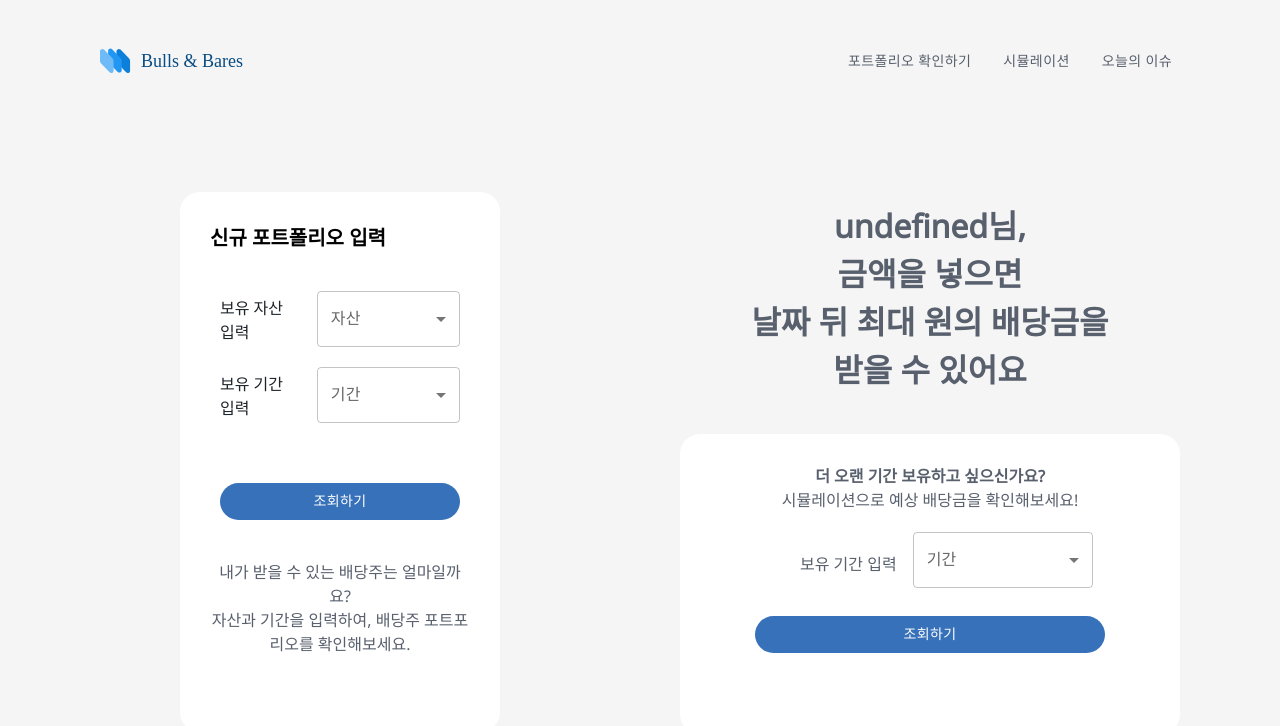
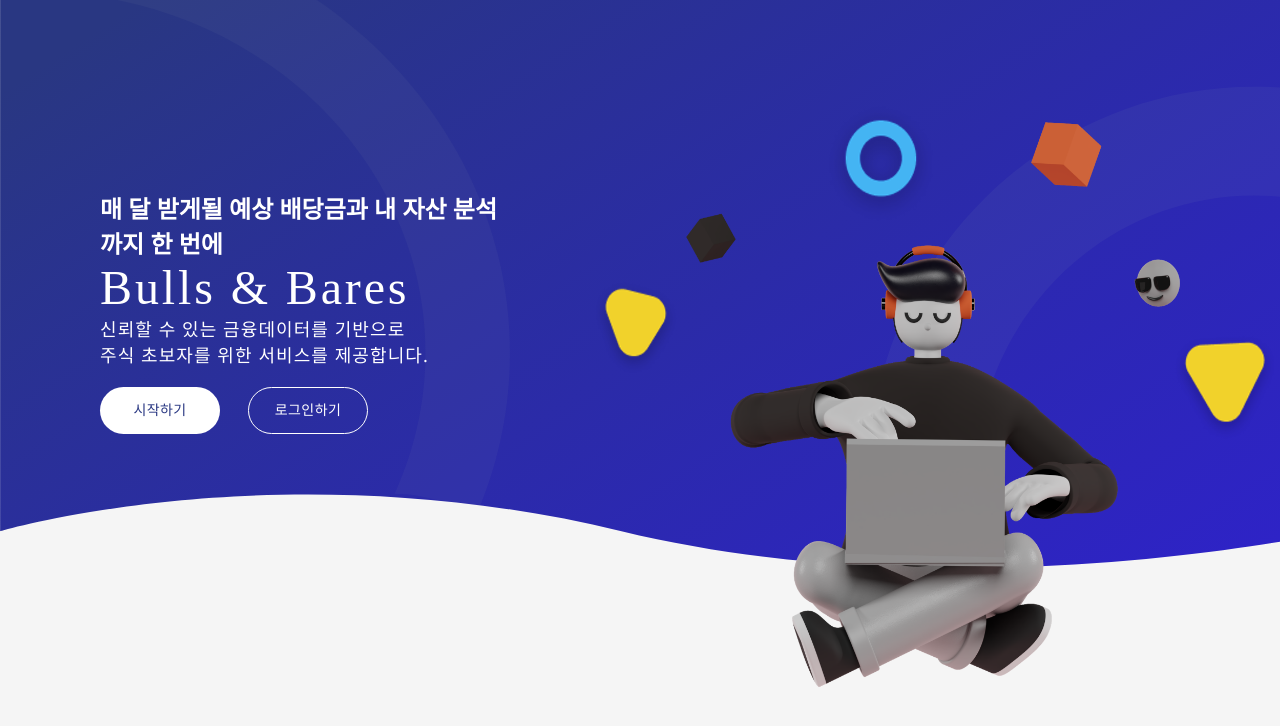
Before and after one commit to hyeyeonismm/bulls-and-bears-frontend, a React (Create React App) app: page / in a window 1280 px wide. Shown: the top 726 px of the page. Built offline with nearby package versions, Linux system fonts and the light colour scheme.

Commit message:
fix: 메인페이지 수정

```diff
--- a/src/pages/MainPage.js
+++ b/src/pages/MainPage.js
@@ -1,252 +1,124 @@
-import React, { useState, useEffect } from 'react';
 import { useNavigate, useLocation } from 'react-router-dom';
-import { Grid, styled, MenuItem, FormControl, Select, InputLabel, Button } from '@mui/material';
-import Header from '../components/Header';
+import { useEffect, useState } from 'react';
+import { Grid, styled, Button } from '@mui/material';
+import background from '../images/background.svg';
+import mainIcon from '../images/imageIcon.png';
+import LoginModal from '../components/LoginModal.js';
+import StartModal from '../components/StartModal.js';
 import axios from 'axios';
 
-function PortfolioPage() {
+function MainPage() {
+	const [loginMessage, setLoginMessage] = useState();
+	const [startMessage, setStartMessage] = useState();
+	const [openLoginModal, setOpenLoginModal] = useState();
+	const [openStartModal, setOpenStartModal] = useState();
+
+	const navigate = useNavigate();
 	const location = useLocation();
-	const name = location.state?.name;
+	const queryParams = new URLSearchParams(location.search);
 
-	const [amount, setAmount] = useState('');
-	const [duration, setDuration] = useState('');
-	const navigate = useNavigate();
-	const [amountLabel, setAmountLabel] = useState('금액');
-	const [durationLabel, setDurationLabel] = useState('날짜');
-	const [reportId, setReportId] = useState();
-	const [totalDividend, setTotalDividend] = useState();
+	useEffect(() => {
+		const name = queryParams.get('name');
+		const fromHomeButton = queryParams.get('fromHomeButton');
 
-	const onClickResult = () => {
-		navigate('/result', { state: { reportId } });
+		if (name && fromHomeButton !== 'true') {
+			setLoginMessage(` ${name}님! 로그인에 성공하셨습니다.`);
+			setOpenLoginModal(true);
+		}
+	}, [location.search]);
+
+	const onClickStart = async () => {
+		const name = queryParams.get('name');
+		if (!name) {
+			setStartMessage('로그인 후 이용해주세요.');
+			setOpenStartModal(true);
+			return;
+		}
+		navigate('/portfolio', {
+			state: { name: name },
+		});
 	};
 
-	const postToBackend = async () => {
-		try {
-			const response = await axios.post('api/v1/report/', { amount, duration }, { withCredentials: true });
-
-			console.log('Success:', response);
-			console.log(response.data.reportId);
-			console.log(response.data.totalDividend);
-			setReportId(response.data.reportId);
-			setTotalDividend(response.data.totalDividend);
-		} catch (error) {
-			console.error('Error:', error);
-		}
+	const Login = async () => {
+		window.location.href = 'http://localhost:8080/oauth2/authorization/google';
 	};
 
-	useEffect(() => {
-		if (amount && duration) {
-			postToBackend();
-		}
-	}, [amount, duration]);
-
-	const onClickSimulate = () => {
-		navigate('/simulate', { state: { amount, duration, name: name } });
+	const closeLoginModal = () => {
+		setOpenLoginModal(false);
 	};
 
-	const amountChange = (event) => {
-		const selectedAmount = event.target.value;
-		setAmount(selectedAmount);
-
-		switch (selectedAmount) {
-			case 100000:
-				setAmountLabel('10만원');
-				break;
-			case 500000:
-				setAmountLabel('50만원');
-				break;
-			case 1000000:
-				setAmountLabel('100만원');
-				break;
-			case 5000000:
-				setAmountLabel('500만원');
-				break;
-			case 10000000:
-				setAmountLabel('1,000만원');
-				break;
-			default:
-				setAmountLabel('금액');
-		}
-	};
-
-	const durationChange = (event) => {
-		const selectedIndex = event.target.value;
-		setDuration(selectedIndex);
-
-		switch (selectedIndex) {
-			case 2:
-				setDurationLabel('2개월');
-				break;
-			case 4:
-				setDurationLabel('4개월');
-				break;
-			case 6:
-				setDurationLabel('6개월');
-				break;
-			case 8:
-				setDurationLabel('8개월');
-				break;
-			case 10:
-				setDurationLabel('10개월');
-				break;
-			default:
-				setDurationLabel('날짜');
-		}
+	const closeStartModal = () => {
+		setOpenStartModal(false);
 	};
 
 	return (
 		<>
-			<Header />
-			<Grid sx={{ display: 'flex', flexDirection: 'row', margin: '70px 100px 20px 180px' }}>
-				<LeftContainer>
-					<Grid sx={{ fontSize: 20, fontWeight: 600 }}>신규 포트폴리오 입력</Grid>
-					<div style={GridStyle}>
-						<div style={ItemStyle}>
-							<div>보유 자산 입력</div>
-							<FormControl sx={{ width: 180 }}>
-								<InputLabel id='amount-label'>자산</InputLabel>
-								<Select labelId='amount-label' id='amount' value={amount} label='amount' onChange={amountChange}>
-									<MenuItem value={100000}>10만원</MenuItem>
-									<MenuItem value={500000}>50만원</MenuItem>
-									<MenuItem value={1000000}>100만원</MenuItem>
-									<MenuItem value={5000000}>500만원</MenuItem>
-									<MenuItem value={10000000}>1,000만원</MenuItem>
-								</Select>
-							</FormControl>
-						</div>
-						<div style={ItemStyle}>
-							<div> 보유 기간 입력</div>
-							<FormControl sx={{ width: 180 }}>
-								<InputLabel id='duration-label'>기간</InputLabel>
-								<Select labelId='duration-label' id='duration' value={duration} label='duration' onChange={durationChange}>
-									<MenuItem value={2}>2개월</MenuItem>
-									<MenuItem value={4}>4개월</MenuItem>
-									<MenuItem value={6}>6개월</MenuItem>
-									<MenuItem value={8}>8개월</MenuItem>
-									<MenuItem value={10}>10개월</MenuItem>
-								</Select>
-							</FormControl>
-						</div>
-						<Button
+			<StartModal open={openStartModal} handleClose={closeStartModal} message={startMessage} />
+			<LoginModal open={openLoginModal} handleClose={closeLoginModal} message={loginMessage} />
+			<Grid
+				sx={{
+					backgroundImage: 'url(' + background + ')',
+					width: '100%',
+					height: '100vh',
+					backgroundSize: 'cover',
+					display: 'flex',
+					flexDirection: 'row',
+				}}>
+				<Section>
+					<div style={{ fontSize: '24px', fontWeight: 600 }}>매 달 받게될 예상 배당금과 내 자산 분석까지 한 번에</div>
+					<div style={{ fontFamily: 'Pacifico', fontSize: '48px', letterSpacing: '2.88px' }}>Bulls & Bares</div>
+					<div style={{ fontSize: '18px', letterSpacing: '1.08px' }}>
+						신뢰할 수 있는 금융데이터를 기반으로 <br />
+						주식 초보자를 위한 서비스를 제공합니다.
+					</div>
+					<div style={ButtonStyle}>
+						<MainButton
 							sx={{
-								marginTop: '40px',
-								borderRadius: 6,
-								color: '#fff',
-								background: '#3671ba',
+								background: '#fff',
+								color: '#293782',
 								'&:hover': {
-									background: '#3671ba',
+									background: '#fff',
 								},
 							}}
-							onClick={onClickResult}>
-							조회하기
-						</Button>
+							onClick={onClickStart}>
+							시작하기
+						</MainButton>
+						<StyledButton onClick={() => Login()}>로그인하기</StyledButton>
 					</div>
-					<div
-						style={{
-							color: '#58606d',
-							textAlign: 'center',
+				</Section>
 
-							alignItems: 'center',
-							lineHeight: 1.5,
-						}}>
-						내가 받을 수 있는 배당주는 얼마일까요? <br />
-						자산과 기간을 입력하여, 배당주 포트포리오를 확인해보세요.
-					</div>
-				</LeftContainer>
-				<RightContainer>
-					<Grid sx={{ fontWeight: 700, fontSize: 32, marginBottom: '40px' }}>
-						{`${name}님,`}
-						<br />
-						{amountLabel}을 넣으면
-						<br />
-						{durationLabel} 뒤 최대 {totalDividend}원의 배당금을
-						<br />
-						받을 수 있어요
-					</Grid>
-
-					<Container sx={{ marginTop: '30px' }}>
-						<Grid>
-							<strong>더 오랜 기간 보유하고 싶으신가요?</strong> <br />
-							시뮬레이션으로 예상 배당금을 확인해보세요!
-						</Grid>
-						<Grid
-							sx={{
-								textAlign: 'center',
-								display: 'flex',
-								flexDirection: 'row',
-								gap: 2,
-								marginTop: '20px',
-								marginLeft: '90px',
-							}}>
-							<div style={{ lineHeight: 4 }}> 보유 기간 입력</div>
-							<FormControl sx={{ width: 180 }}>
-								<InputLabel id='year-label'>기간</InputLabel>
-								<Select labelId='year-label' id='year' label='year'>
-									<MenuItem value={1}>1년</MenuItem>
-									<MenuItem value={2}>2년</MenuItem>
-									<MenuItem value={3}>3년</MenuItem>
-								</Select>
-							</FormControl>
-						</Grid>
-						<Button
-							sx={{
-								marginTop: '20px',
-								width: '350px',
-								borderRadius: 6,
-								color: '#fff',
-								background: '#3671ba',
-								'&:hover': {
-									background: '#3671ba',
-								},
-							}}
-							onClick={onClickSimulate}>
-							조회하기
-						</Button>
-					</Container>
-				</RightContainer>
+				<Grid>
+					<img style={{ padding: '100px 0px 0px 80px', width: 690, height: 600 }} src={mainIcon} alt='Main Icon' />
+				</Grid>
 			</Grid>
 		</>
 	);
 }
 
-const LeftContainer = styled(Grid)(() => ({
-	width: 397,
-	height: 540,
-	borderRadius: 20,
-	background: '#ffff',
-	padding: '30px',
+const Section = styled(Grid)(() => ({
+	display: 'flex',
+	flexDirection: 'column',
+	padding: '190px 0px 0px 100px',
+	color: '#FFFFFF',
 }));
 
-const Container = styled(Grid)(() => ({
-	width: 500,
-	height: 300,
-	borderRadius: 20,
-	background: '#ffff',
-	padding: '30px',
+const ButtonStyle = {
+	display: 'flex',
+	gap: 28,
+	paddingTop: 20,
+};
+
+const MainButton = styled(Button)(() => ({
+	width: 120,
+	padding: '10px',
+	borderRadius: 50,
+}));
+const StyledButton = styled(Button)(() => ({
+	width: 120,
+	padding: '10px',
+	borderRadius: 50,
+	color: '#fff',
+	border: '1px solid #fff',
 }));
 
-const RightContainer = styled(Grid)(() => ({
-	color: '#58606d',
-	textAlign: 'center',
-	padding: ' 10px 0px 80px 180px',
-	alignItems: 'center',
-	lineHeight: 1.5,
-}));
-
-const GridStyle = {
-	display: 'flex',
-	flexDirection: 'column',
-	gap: 10,
-	color: '#1D242A',
-	padding: '40px 10px',
-};
-
-const ItemStyle = {
-	display: 'flex',
-	flexDirection: 'row',
-	gap: 20,
-	alignItems: 'center',
-	paddingBottom: 10,
-};
-
-export default PortfolioPage;
+export default MainPage;
```
